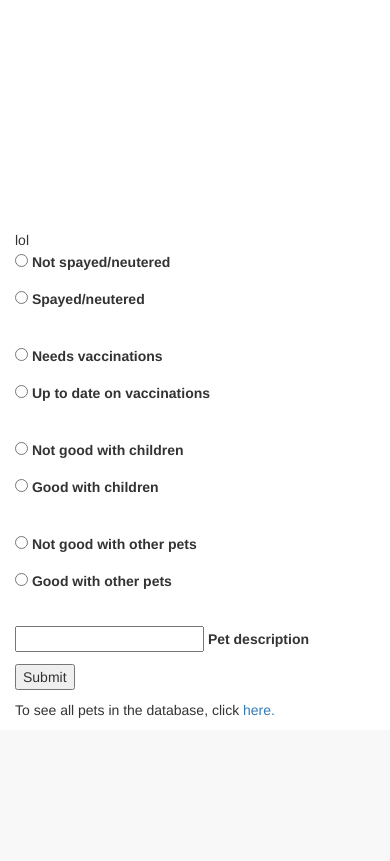
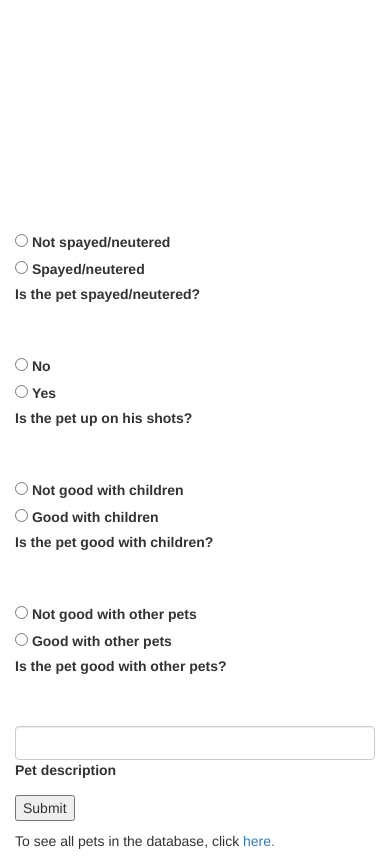
Before and after one commit to arielhirschhorn/netpets, a Flask app: page /addPet in a window 390 px wide. Shown: the part 985-1846 px from the top of the page. Before the commit the page ends 1703 px from the top, so only its background shows below. Run offline with Flask 2, Linux system fonts and the light colour scheme; some libraries are stand-ins or nearby versions.

Commit message:
Add a pet form fully responsive w bootstrap

```diff
--- a/templates/addPet.html
+++ b/templates/addPet.html
@@ -99,7 +99,7 @@
       <br>
 
 
-      <div class="row">
+      <div class="row justify-content-center">
         <div class="col-md-3">
           <input type="radio" id="baby" name="age" value="0">
       <label for="baby">Baby</label>
@@ -212,42 +212,123 @@
 
 
 
-      <div class = "col-md-6">lol
+      <div class = "col-md-6">
 
-        <br>
 
-      <p><input type="radio" id="notSN" name="makeBabies" value="False">
+        <div class = "row">
+          <div class = "col-md-6">
+            <input type="radio" id="notSN" name="makeBabies" value="False">
+      <label for="notSN">Not spayed/neutered</label>
+          </div>
+          <div class = "col-md-6">
+            <input type="radio" id="SN" name="makeBabies" value="True">
+      <label for="SN">Spayed/neutered</label>
+          </div>
+        </div>
+
+      <div class="row">
+        <div class="col-md-12">
+          <p><strong>Is the pet spayed/neutered?</strong></p>
+        </div>
+      </div>
+
+
+
+<!--       <p><input type="radio" id="notSN" name="makeBabies" value="False">
       <label for="notSN">Not spayed/neutered</label></p>
       <p><input type="radio" id="SN" name="makeBabies" value="True">
-      <label for="SN">Spayed/neutered</label></p>
+      <label for="SN">Spayed/neutered</label></p> -->
 
       <br>
+      <br>
 
-      <p><input type="radio" id="noShots" name="vaccinated" value="False">
+
+        <div class = "row">
+          <div class = "col-md-6">
+            <input type="radio" id="noShots" name="vaccinated" value="False">
+      <label for="noShots">No</label>
+          </div>
+          <div class = "col-md-6">
+            <input type="radio" id="shots" name="vaccinated" value="True">
+      <label for="shots">Yes</label>
+          </div>
+        </div>
+
+      <div class="row">
+        <div class="col-md-12">
+          <p><strong>Is the pet up on his shots?</strong></p>
+        </div>
+      </div>
+
+      <br>
+      <br>
+
+      <div class = "row">
+        <div class = "col-md-6">
+          <input type="radio" id="noKids" name="kidFriendly" value="False">
+      <label for="noKids">Not good with children</label>
+        </div>
+        <div class = "col-md-6">
+          <input type="radio" id="kids" name="kidFriendly" value="True">
+      <label for="kids">Good with children</label>
+        </div>
+      </div>
+
+      <div class="row">
+        <div class="col-md-12">
+          <p><strong>Is the pet good with children?</strong></p>
+        </div>
+      </div>
+
+      <br>
+      <br>
+
+
+      <div class = "row">
+        <div class = "col-md-6">
+          <input type="radio" id="noOtherPets" name="petFriendly" value="False">
+      <label for="noOtherPets">Not good with other pets</label>
+        </div>
+        <div class = "col-md-6">
+          <input type="radio" id="otherPets" name="petFriendly" value="True">
+      <label for="otherPets">Good with other pets</label>
+        </div>
+      </div>
+
+      <div class="row">
+        <div class="col-md-12">
+          <p><strong>Is the pet good with other pets?</strong></p>
+        </div>
+      </div>
+
+      <br>
+      <br>
+
+
+      <p><input type= "text" name="description" class="form-control">
+      <label for="description">Pet description</label></p>
+
+      <p><input type="submit" value="Submit"></p>
+
+
+
+      <!-- <p><input type="radio" id="noShots" name="vaccinated" value="False">
       <label for="noShots">Needs vaccinations</label></p>
       <p><input type="radio" id="shots" name="vaccinated" value="True">
-      <label for="shots">Up to date on vaccinations</label></p>
+      <label for="shots">Up to date on vaccinations</label></p> -->
 
-      <br>
-
-      <p><input type="radio" id="noKids" name="kidFriendly" value="False">
+      <!-- <p><input type="radio" id="noKids" name="kidFriendly" value="False">
       <label for="noKids">Not good with children</label></p>
       <p><input type="radio" id="kids" name="kidFriendly" value="True">
       <label for="kids">Good with children</label></p>
+ -->
 
-    <br>
 
-      <p><input type="radio" id="noOtherPets" name="petFriendly" value="False">
+      <!-- <p><input type="radio" id="noOtherPets" name="petFriendly" value="False">
       <label for="noOtherPets">Not good with other pets</label></p>
       <p><input type="radio" id="otherPets" name="petFriendly" value="True">
-      <label for="otherPets">Good with other pets</label></p>
+      <label for="otherPets">Good with other pets</label></p> -->
 
-      <br>
-
-      <p><input type= "text" name="description">
-      <label for="description">Pet description</label></p>
-
-      <p><input type="submit" value="Submit"></p>
 
 
 
```
Also changed, not shown: pets.db.
